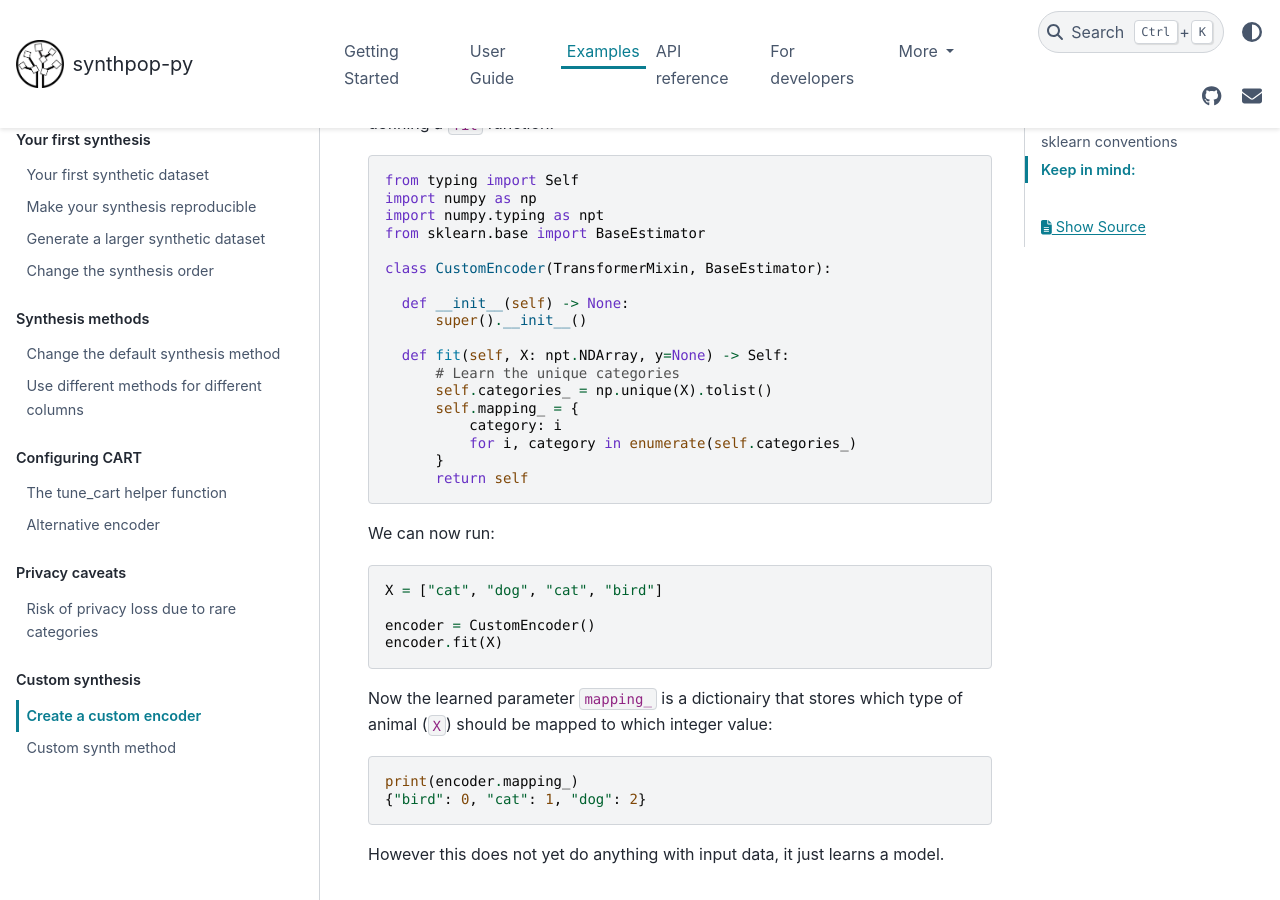
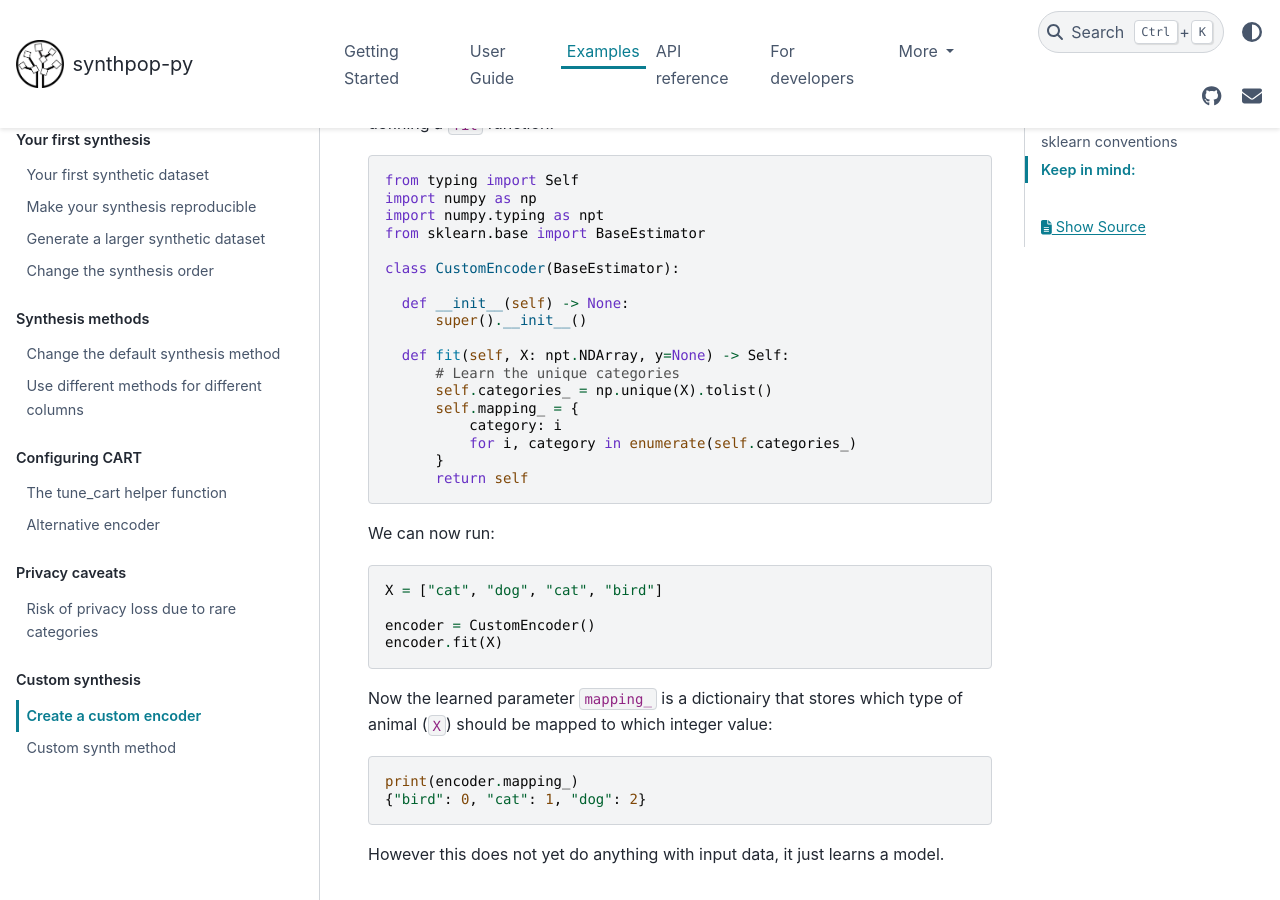
Before and after one commit to duonl/synthpop-py, a Sphinx documentation site: the page built from docs/source/examples/custom_encoder.md, in a window 1280 px wide and 900 px high, scrolled down 1126 px. Built offline with Sphinx 7.4.7 and the PyData theme 0.15.4, drawn with Linux system fonts in a browser that asks for light colours.

Commit message:
Minor changes encoder

```diff
--- a/docs/source/examples/custom_encoder.md
+++ b/docs/source/examples/custom_encoder.md
@@ -27,7 +27,7 @@ import numpy as np
 import numpy.typing as npt
 from sklearn.base import BaseEstimator
 
-class CustomEncoder(TransformerMixin, BaseEstimator):
+class CustomEncoder(BaseEstimator):
 
     def __init__(self) -> None:
         super().__init__()
```
Also changed, not shown: docs/source/examples/custom_synth.md (+2 -0 lines).
